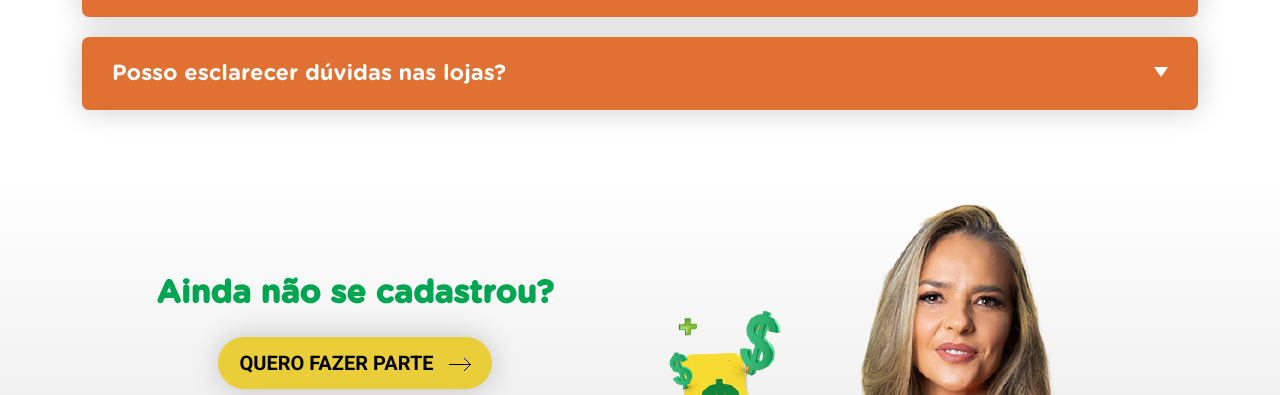
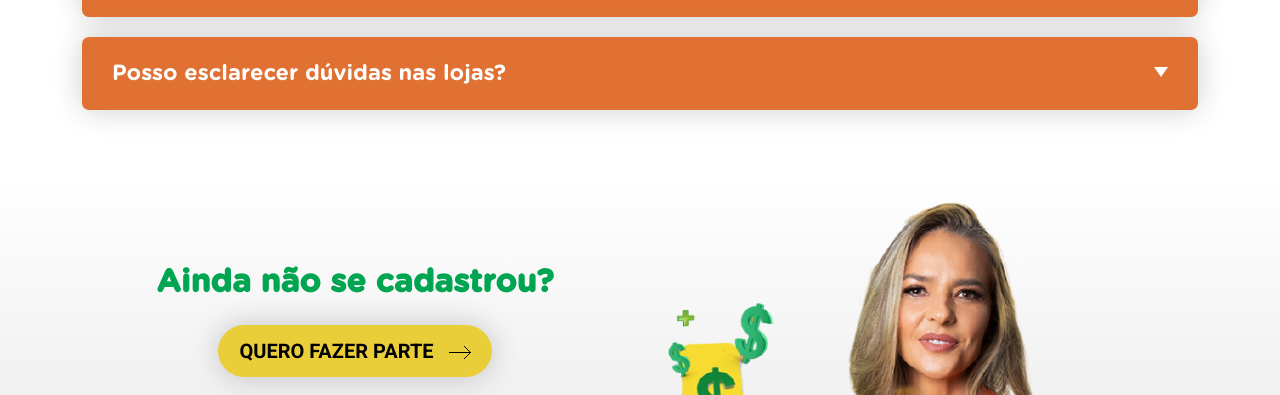
Before and after one commit to maikelneris/tropical.mais.2020, a website: page build/index.html in a window 1280 px wide. Shown: the part 2916-3311 px from the top of the page. Drawn offline with nearby package versions, Linux system fonts and the light colour scheme.

Commit message:
Update index.html

```diff
--- a/build/index.html
+++ b/build/index.html
@@ -508,7 +508,7 @@
             /></a>
           </div>
           <div class="col-md-6 text-center">
-            <img src="./images/garota-app.png" />
+            <img src="./images/garota-app.png" class="img-fluid" />
           </div>
         </div>
       </div>
```
